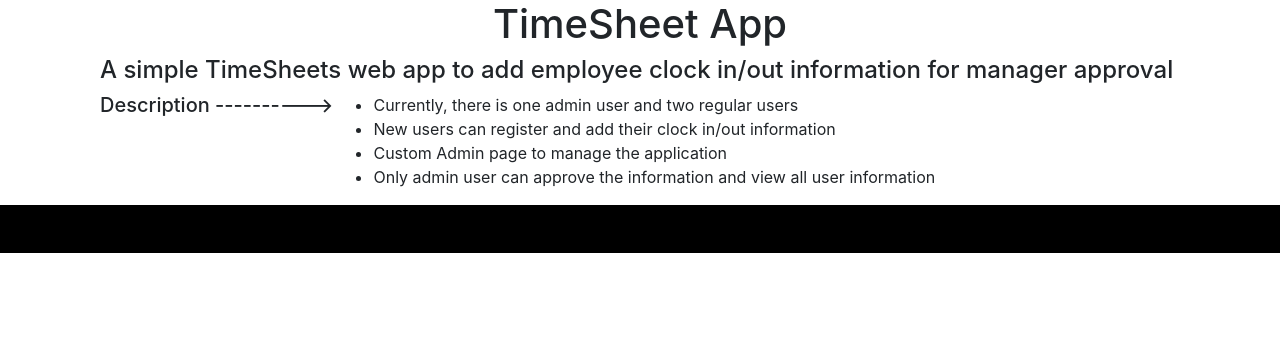
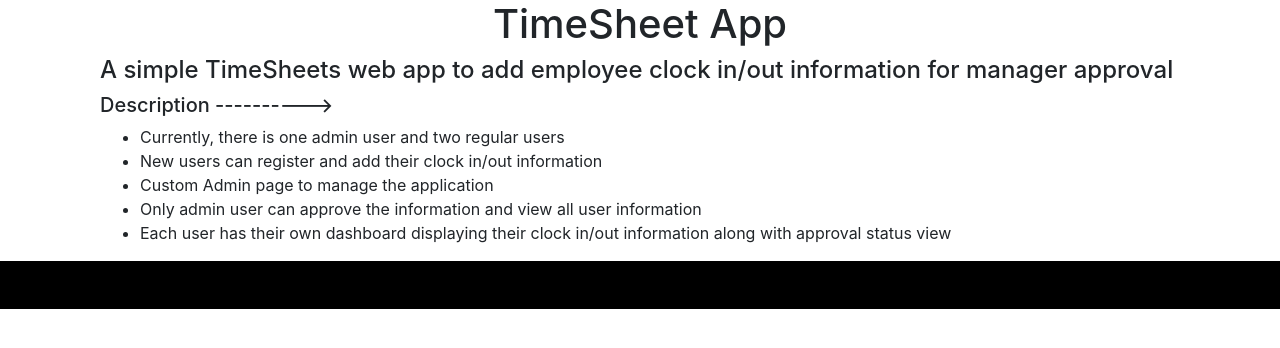
Before and after one commit to Naaga22104038/timesheet, a Django app: page / in a window 1280 px wide. Shown: the part 56-404 px from the top of the page. Run offline with Django 3.2, Linux system fonts and the light colour scheme; some libraries are stand-ins or nearby versions.

Commit message:
changess

```diff
--- a/templates/index.html
+++ b/templates/index.html
@@ -36,7 +36,7 @@
             <li>New users can register and add their clock in/out information</li>
             <li>Custom Admin page to manage the application</li>
             <li>Only admin user can approve the information and view all user information</li>
-
+            <li>Each user has their own dashboard displaying their clock in/out information along with approval status view</li>
         </ul>
 
     </div>
```
